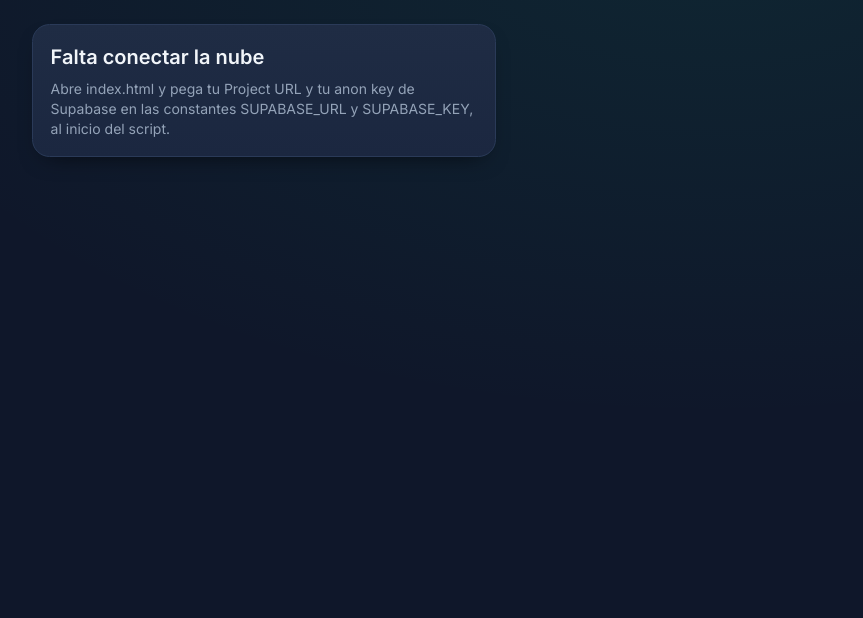
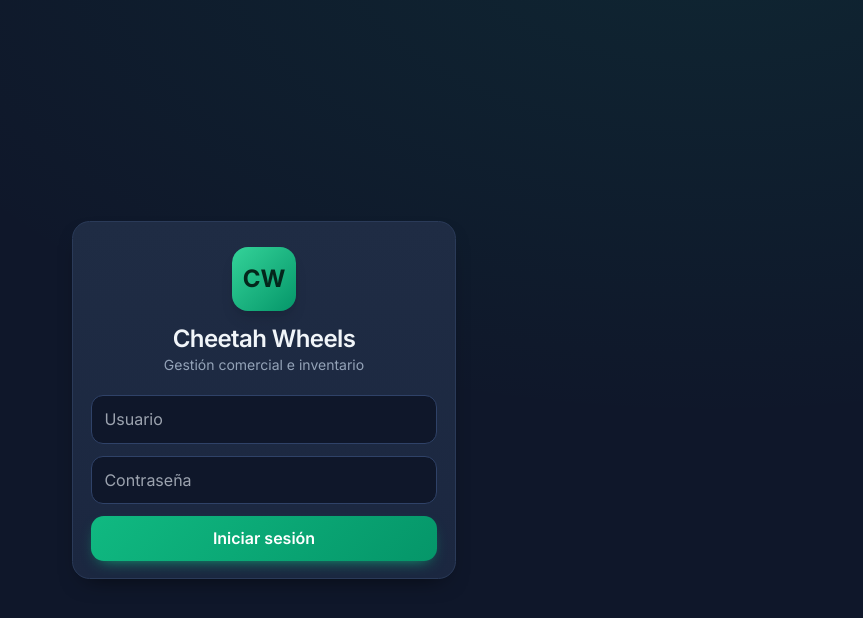
Before and after one commit to Strkcheetah/postheetah, a plain HTML site: page index.html in a window 1280 px wide. Shown: the whole page, without its empty margins (376-1239 px from the left). Drawn offline with nearby package versions, Linux system fonts and the light colour scheme.

Commit message:
Update index.html

```diff
--- a/index.html
+++ b/index.html
@@ -36,7 +36,7 @@ body{background:radial-gradient(900px 500px at 85% -10%,#10b98118,transparent),#
 <div id="mod"></div><div id="toast" class="fixed top-4 inset-x-0 flex justify-center z-[60] pointer-events-none"></div>
 <script>
 /* === CONFIGURACIÓN DE LA NUBE (Supabase): pega aquí tus dos datos === */
-const SUPABASE_URL='PEGA_AQUI_TU_PROJECT_URL',SUPABASE_KEY='PEGA_AQUI_TU_ANON_KEY';
+const SUPABASE_URL='https://wwzkhfqfqucfeknvvkzz.supabase.co/rest/v1/',SUPABASE_KEY='sb_publishable_5X1CZs8xPno6posImwHRWQ_6felfdEy';
 const LOW=5,COLS=['products','sales','tx','customers','suppliers','purchases'];let sb,subscribed=false;
 let db={products:[],sales:[],tx:[],customers:[],suppliers:[],purchases:[]};
 const $=id=>document.getElementById(id);
```
